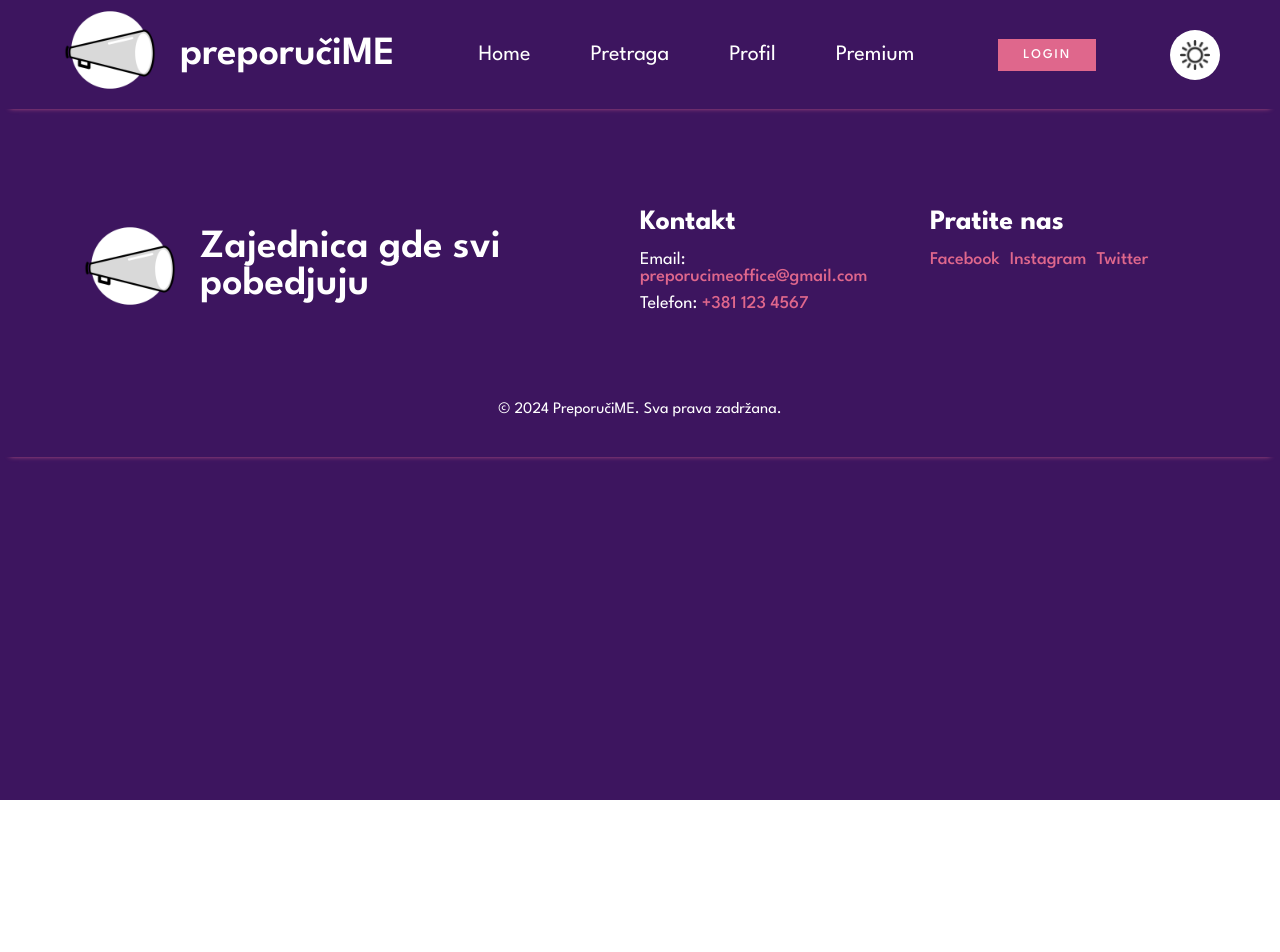
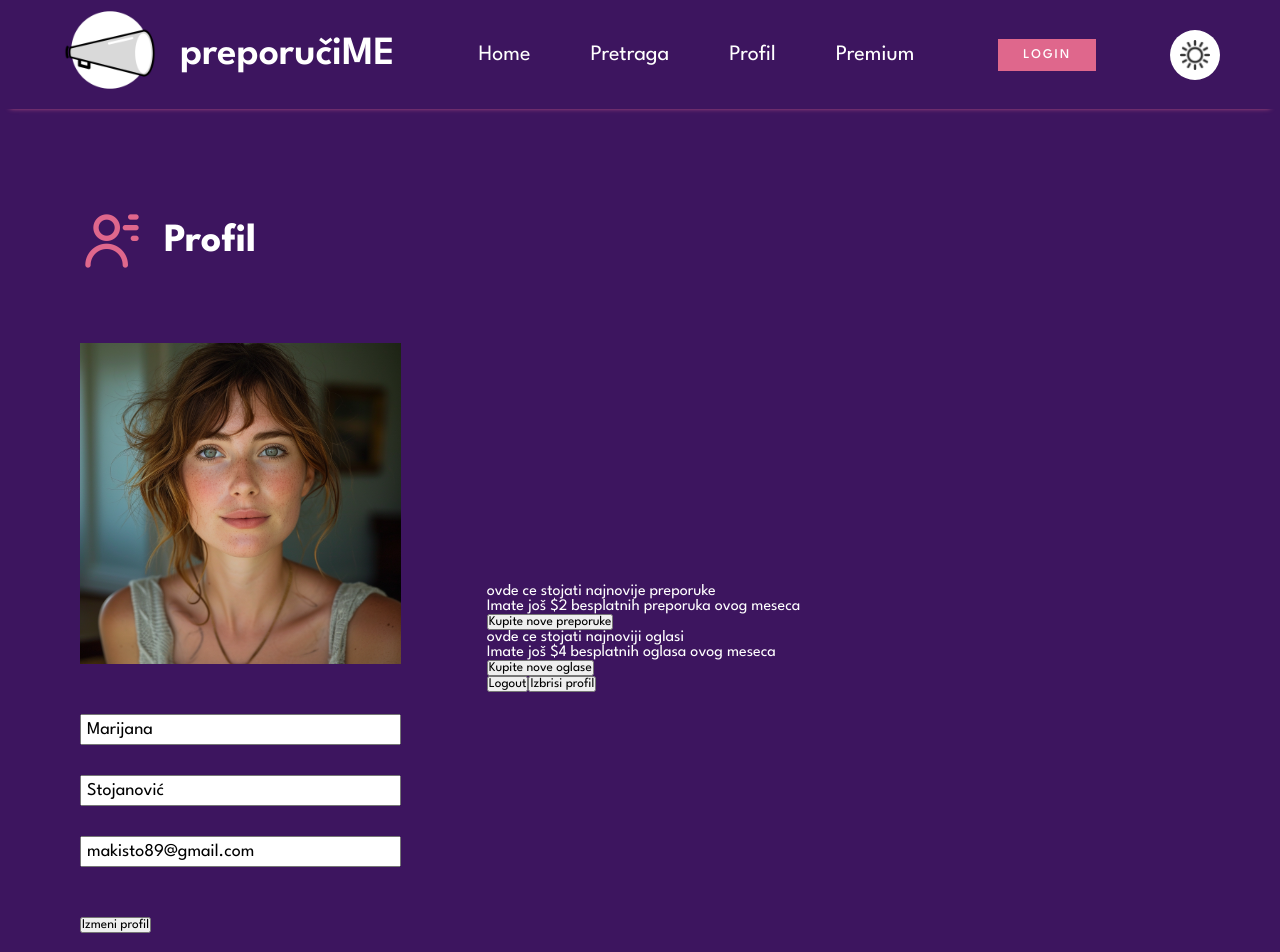
Before and after one commit to VladaPn/preporuciME, a React (Vite) app: page /profil in a window 1280 px wide. Shown: the top 952 px of the page. Before the commit the page ends 800 px from the top, so only its background shows below. Built offline with nearby package versions, Linux system fonts and the light colour scheme.

Commit message:
poceta profil stranica

```diff
--- a/src/App.jsx
+++ b/src/App.jsx
@@ -7,6 +7,7 @@ import Footer from './Components/Footer/Footer';
 import Pretraga from './Pages/Pretraga/Pretraga';
 import Home from './Pages/Home/Home';
 import PreporukaDetalj from './Pages/PreporukaDetalj/PreporukaDetalj';
+import Profil from './Pages/Profil/Profil';
 
 const App = () => {
   return (
@@ -18,6 +19,7 @@ const App = () => {
           <Route path="/" element={<Home />} />
             <Route path="/pretraga" element={<Pretraga />} />
             <Route path="/preporuka/:id" element={<PreporukaDetalj/>} />
+            <Route path="/profil" element={<Profil/>} />
           </Routes>
           <Footer />
         </ThemeProvider>
--- /dev/null
+++ b/src/Pages/Profil/Profil.css
@@ -0,0 +1,39 @@
+.profil{
+    padding: 100px 80px;
+}
+.profil-container{
+    display: grid;
+    grid-template-columns: 1fr 2fr;
+    align-items: center;
+    gap: 50px;
+}
+.profil-basic-info img{
+    width: 90%;
+    display: block;
+    max-width: 400px;
+    margin-bottom: 50px;
+}
+.profil-title img{
+    width: 64px;
+}
+.profil-title{
+    display: flex;
+    align-items: center;
+    gap: 20px;
+    margin-bottom: 70px;
+}
+.profil-title h2{
+    font-size: 40px;
+}
+.profil-inputi{
+    display: flex;
+    justify-content: center;
+    flex-direction: column;
+    gap: 30px;
+    margin-bottom: 50px;
+}
+.profil-inputi input{
+    width: min(400px, 90%);
+    font-size: 18px;
+    padding: 5px;
+}
--- /dev/null
+++ b/src/Pages/Profil/Profil.jsx
@@ -0,0 +1,50 @@
+import './Profil.css'
+import React, { useContext } from 'react'
+import ProfilData from './ProfilData'
+import { ThemeContext } from '../../Context/ThemeContext'
+import profile_icon from '../../assets/profile_icon.png'
+
+const Profil = () => {
+    const {theme} = useContext(ThemeContext);
+  return (
+    <div className={`profil ${theme ? 'theme-dark' : 'theme-light'}`}>
+        <div className="profil-title">
+        <img src={profile_icon} alt="" /><h2>Profil</h2>
+        </div>
+      <div className="profil-container">
+        <div className="profil-basic-info">
+            <img src={ProfilData.img} alt="" />
+            <div className="profil-inputi">
+                <input type="text" className="profile-name" value={ProfilData.ime} />
+            <input type="text" className="profile-surname" value={ProfilData.prezime} />
+            <input type="text" className="profile-username" value={ProfilData.email} />
+            </div>
+            {ProfilData.premium && <div>Premium je</div>}
+            <button>Izmeni profil</button>
+        </div>
+        <div className="profile-additional">
+            <div className="profile-additional-top">
+            {ProfilData.premium && <div>Premium nalog je aktivan jos ${ProfilData.trajanje}</div>}
+            <div className="najnovije-preporuke">
+                ovde ce stojati najnovije preporuke
+
+                <p className="preostale-preporuke">Imate još ${ProfilData.preporuke_remain} besplatnih preporuka ovog meseca</p>
+                <button className="kupi">Kupite nove preporuke</button>
+            </div>
+            <div className="najnoviji-oglasi">
+                ovde ce stojati najnoviji oglasi
+
+                <p className="preostali-oglasi">Imate još ${ProfilData.oglasi_remain} besplatnih oglasa ovog meseca</p>
+                <button className="kupi">Kupite nove oglase</button>
+            </div>
+            </div>
+            <div className="profile-additional-bottom">
+<button>Logout</button><button>Izbrisi profil</button>
+            </div>
+        </div>
+      </div>
+    </div>
+  )
+}
+
+export default Profil
--- /dev/null
+++ b/src/Pages/Profil/ProfilData.js
@@ -0,0 +1,15 @@
+import profile_pic from '../../assets/profile_pic.png'
+const ProfilData ={
+    ime:'Marijana',
+    prezime:'Stojanović',
+    email:'makisto89@gmail.com',
+    premium:false,
+    trajanje:20,
+    img:profile_pic,
+    preporuke:['prva','druga','treca'],
+    preporuke_remain:2,
+    oglasi:['ovaj jedan'],
+    oglasi_remain:4
+}
+
+export default ProfilData;
```
Also changed, not shown: src/assets/profile_icon.png (added), src/assets/profile_pic.png (added).
